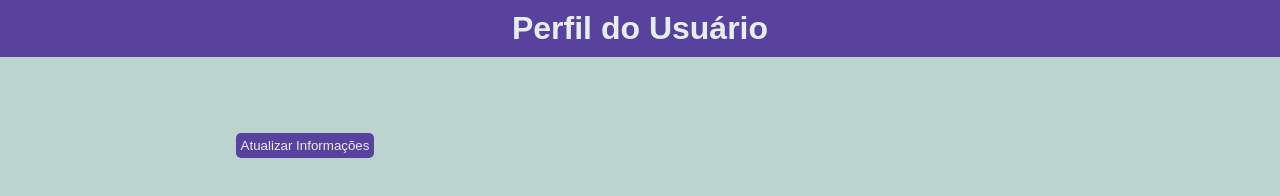
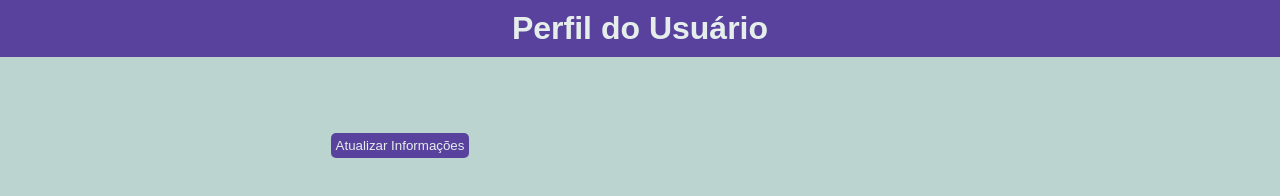
Before and after one commit to CaiqueCast/painel-usuario, a website: page src/html/index.html in a window 1280 px wide. Drawn offline with Linux system fonts and the light colour scheme; no server answers.

Commit message:
width mobile

```diff
--- a/src/html/style.css
+++ b/src/html/style.css
@@ -25,12 +25,12 @@ header {
 }
 
 .user-info {
-    max-width: 610px;
+    max-width: 800px;
     text-align: center;
 }
 
 .profile {
-    max-width: 600px;
+    max-width: 800px;
     word-wrap: break-word;
 
     display: flex;
@@ -114,7 +114,6 @@ button {
     }
 
     .info {
-        max-width: 600px;
         text-align: justify;
     }
 }
```
